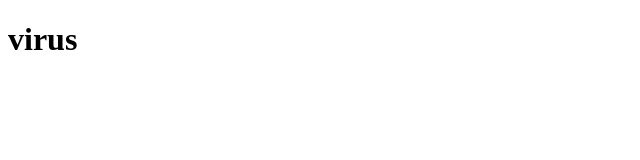
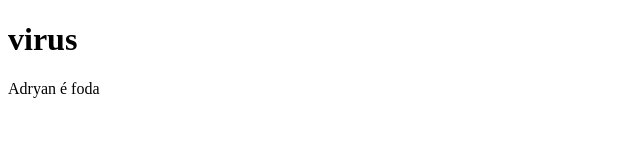
Before and after one commit to adrieeltorres1/testeremote, a plain HTML site: page index.html in a window 1280 px wide. Shown: the whole page, without its empty margins (0-640 px from the left). Drawn offline with Linux system fonts and the light colour scheme.

Commit message:
correção de escrita

```diff
--- a/index.html
+++ b/index.html
@@ -7,5 +7,6 @@
 </head>
 <body>
     <h1> virus</h1>
+    <p>Adryan é foda</p>
 </body>
 </html>
```
